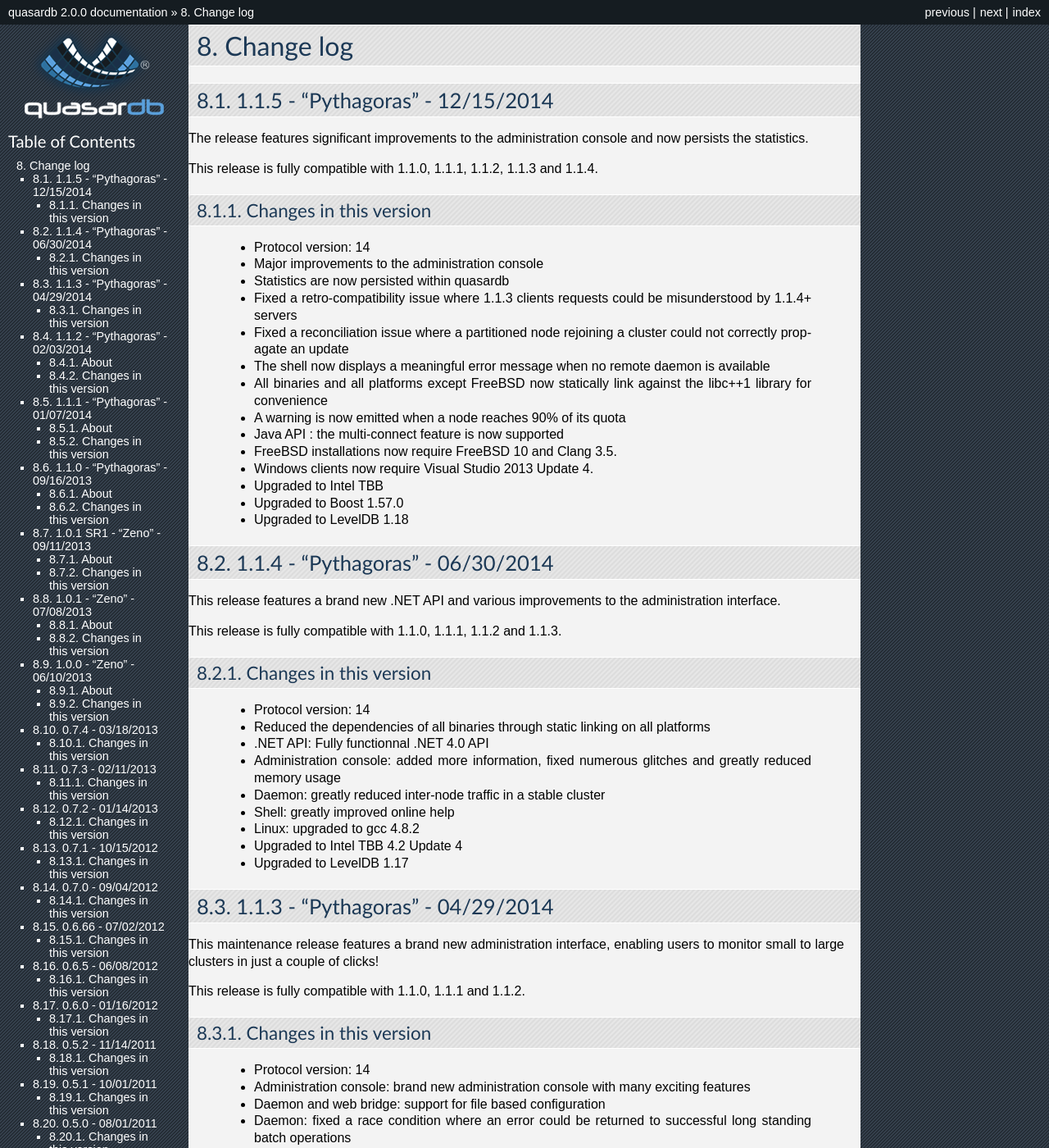
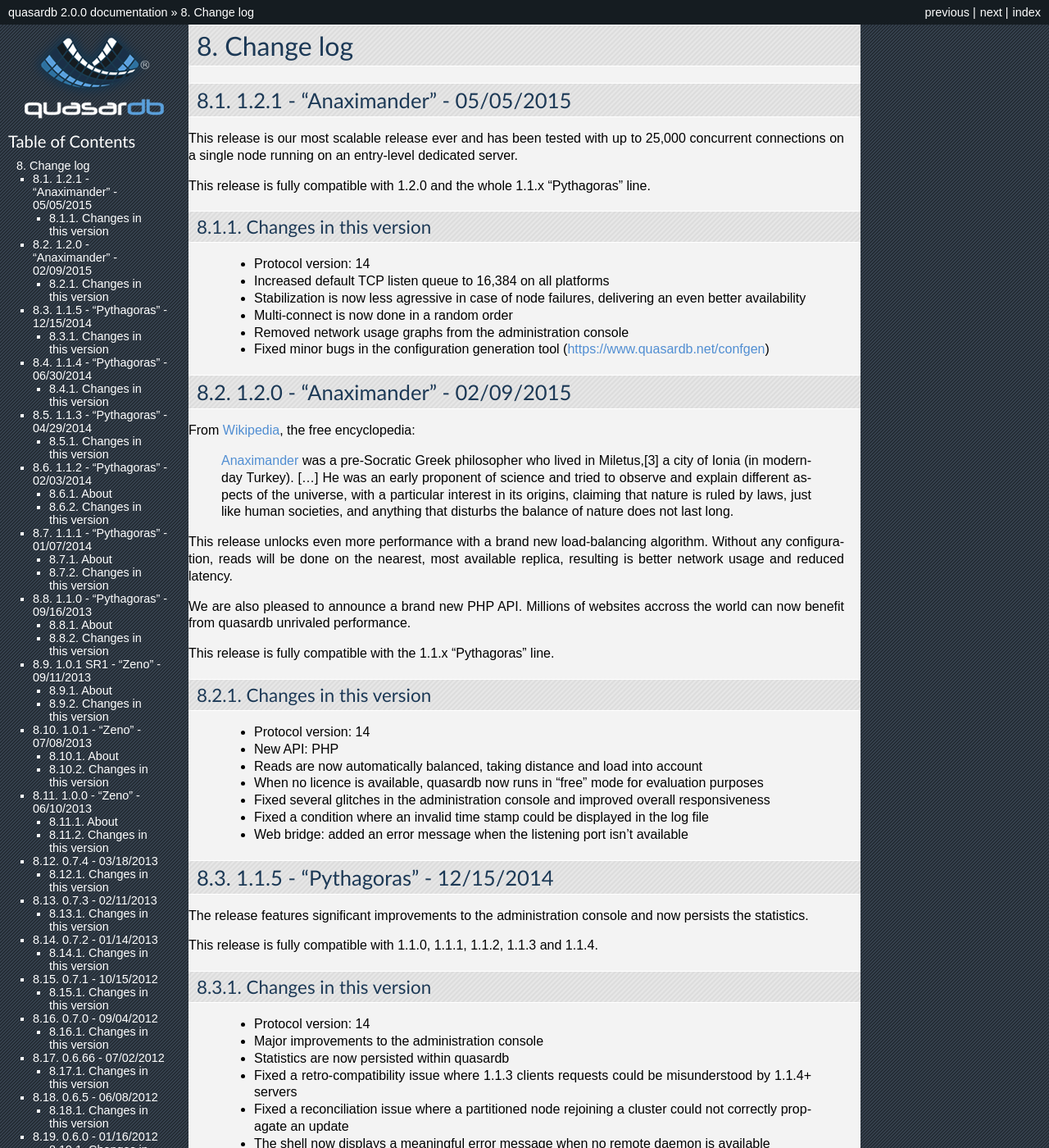
Before and after one commit to iltommi/qdb-documentation, a Sphinx documentation site: the page built from source/changes.rst, in a window 1280 px wide and 1400 px high. Shown: the whole window at 82% size. Built offline with Sphinx 7.4.7, drawn with Linux system fonts in a browser that asks for light colours; some of the changed text lies outside the part shown.

Commit message:
Port 1.2.0 and 1.2.1 changelogs into 2.0.0.

```diff
--- a/source/changes.rst
+++ b/source/changes.rst
@@ -1,5 +1,46 @@
 Change log
 **********
+
+1.2.1 - "Anaximander" - 05/05/2015
+==================================
+
+This release is our most scalable release ever and has been tested with up to 25,000 concurrent connections on a single node running on an entry-level dedicated server.
+
+This release is fully compatible with 1.2.0 and the whole 1.1.x "Pythagoras" line.
+
+Changes in this version
+-----------------------
+
+    * Protocol version: 14
+    * Increased default TCP listen queue to 16,384 on all platforms
+    * Stabilization is now less agressive in case of node failures, delivering an even better availability
+    * Multi-connect is now done in a random order
+    * Removed network usage graphs from the administration console
+    * Fixed minor bugs in the configuration generation tool (https://www.quasardb.net/confgen)
+
+1.2.0 - "Anaximander" - 02/09/2015
+==================================
+
+From `Wikipedia <http://en.wikipedia.org/wiki/Main_Page>`_, the free encyclopedia:
+
+   `Anaximander <http://en.wikipedia.org/wiki/Anaximander>`_ was a pre-Socratic Greek philosopher who lived in Miletus,[3] a city of Ionia (in modern-day Turkey). [...] He was an early proponent of science and tried to observe and explain different aspects of the universe, with a particular interest in its origins, claiming that nature is ruled by laws, just like human societies, and anything that disturbs the balance of nature does not last long.
+
+This release unlocks even more performance with a brand new load-balancing algorithm. Without any configuration, reads will be done on the nearest, most available replica, resulting is better network usage and reduced latency.
+
+We are also pleased to announce a brand new PHP API. Millions of websites accross the world can now benefit from quasardb unrivaled performance.
+
+This release is fully compatible with the 1.1.x "Pythagoras" line.
+
+Changes in this version
+-----------------------
+
+    * Protocol version: 14
+    * New API: PHP
+    * Reads are now automatically balanced, taking distance and load into account
+    * When no licence is available, quasardb now runs in "free" mode for evaluation purposes
+    * Fixed several glitches in the administration console and improved overall responsiveness
+    * Fixed a condition where an invalid time stamp could be displayed in the log file
+    * Web bridge: added an error message when the listening port isn't available
 
 1.1.5 - "Pythagoras" - 12/15/2014
 =================================
```
